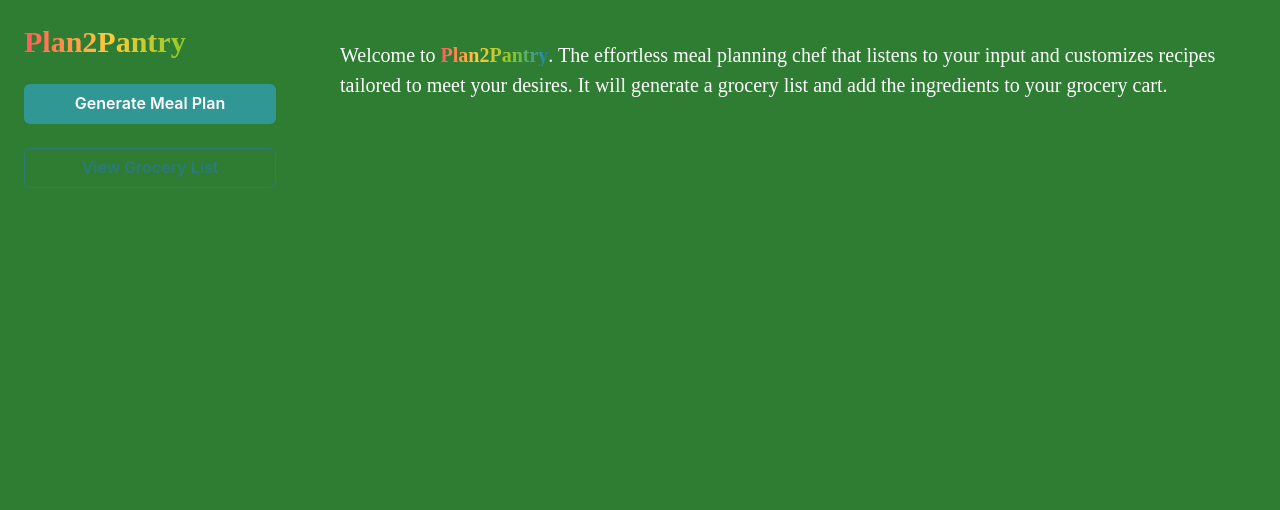
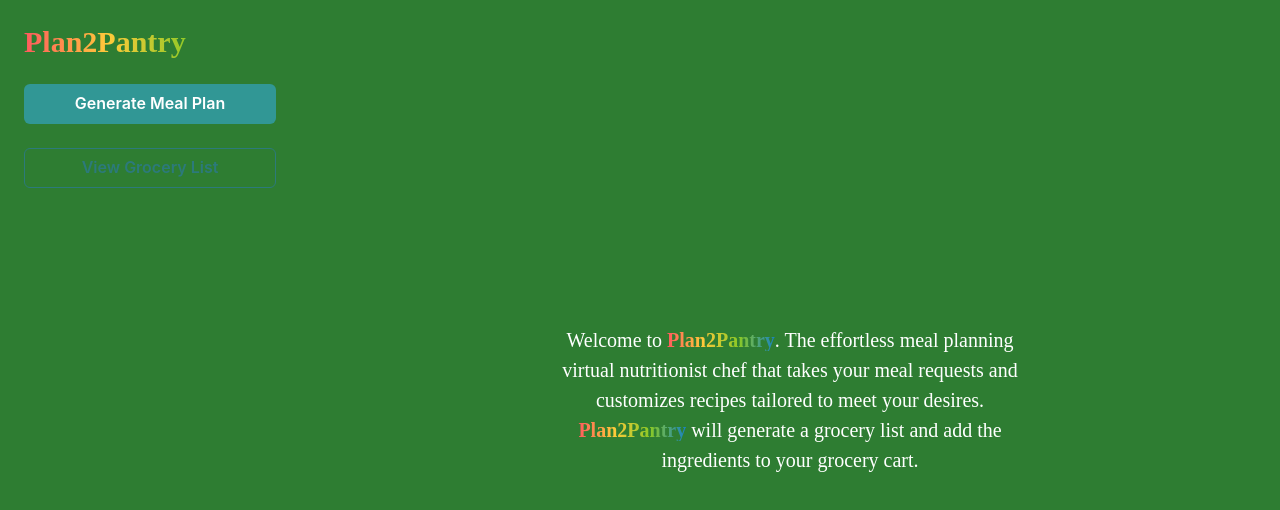
Before and after one commit to maa11235/meal-planner-frontend, a React (Create React App) app: page / in a window 1280 px wide. Shown: the top 510 px of the page. Built offline with nearby package versions, Linux system fonts and the light colour scheme.

Commit message:
centered and updated text

```diff
--- a/src/App.js
+++ b/src/App.js
@@ -55,12 +55,14 @@ function MealPlannerApp() {
         </Box>
 
         {/* Main Content */}
-        <Box flex="1" p={10}>
+        <Box flex="1" display="flex" justifyContent="center" alignItems="center">
           {!mealPlan ? (
+            <Box w="50%">
               <Text
                 fontSize="xl"
                 fontFamily="'Dancing Script', cursive"
                 color="white"
+                textAlign="center"
               >
                 Welcome to{" "}
                 <Text
@@ -71,11 +73,21 @@ function MealPlannerApp() {
                 >
                   Plan2Pantry
                 </Text>
-              . The effortless meal planning chef that listens to your input
-              and customizes recipes tailored to meet your desires. It will
-              generate a grocery list and add the ingredients to your grocery
-              cart.
+                . The effortless meal planning virtual nutritionist chef that
+                takes your meal requests and customizes recipes tailored to
+                meet your desires.{" "}
+                <Text
+                  as="span"
+                  bgGradient={planGradient}
+                  bgClip="text"
+                  fontWeight="bold"
+                >
+                  Plan2Pantry
+                </Text>{" "}
+                will generate a grocery list and add the ingredients to your
+                grocery cart.
               </Text>
+            </Box>
           ) : (
             <Text fontSize="lg" color="white">
               {mealPlan}
```
Lines whose indentation alone changed are shown as unchanged.
